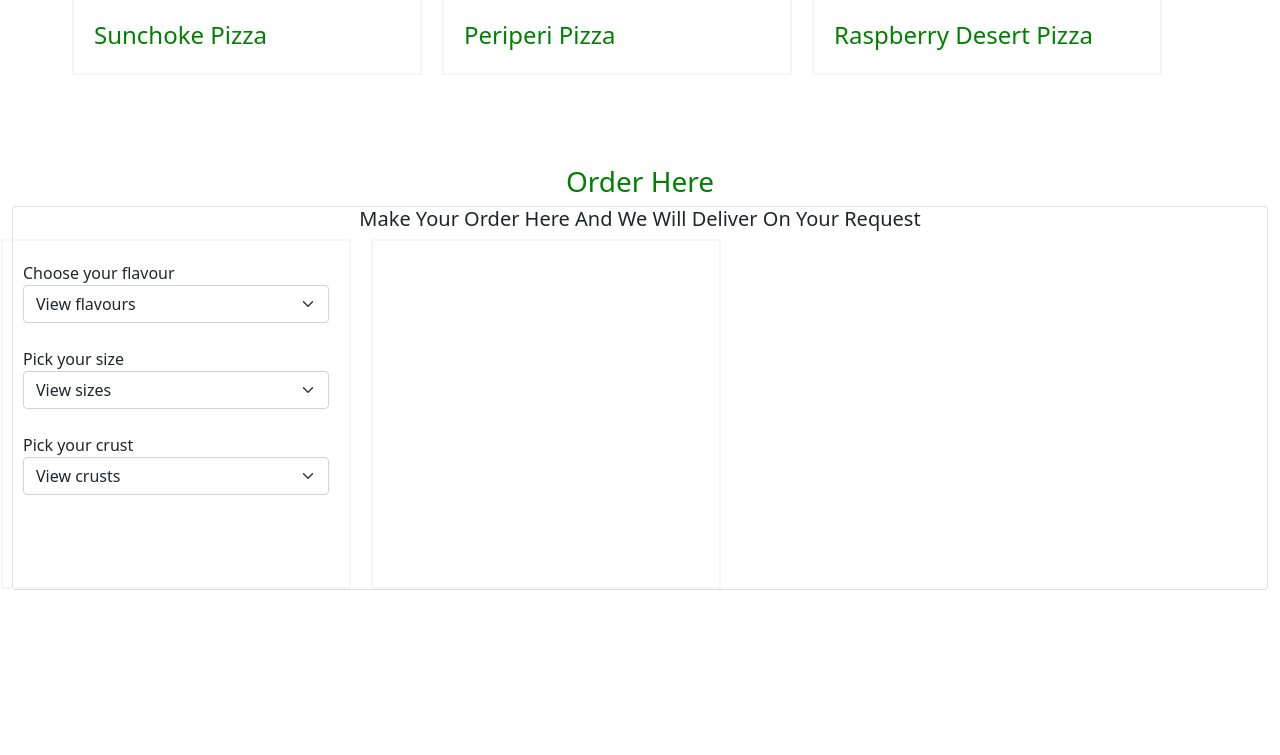
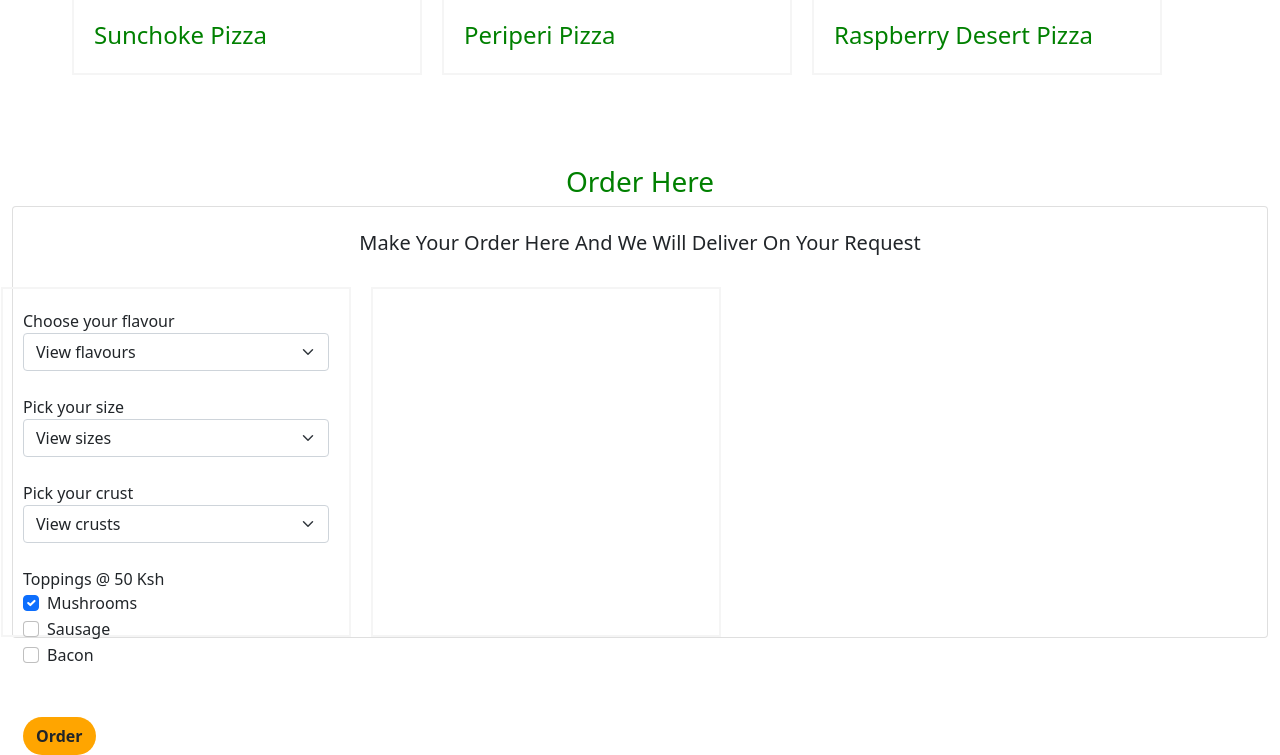
Before and after one commit to Michaelmapesa/Bugger-in, a plain HTML site: page index.html in a window 1280 px wide. Shown: the part 1969-2724 px from the top of the page. Before the commit the page ends 2559 px from the top, so only its background shows below. Drawn offline with nearby package versions, Linux system fonts and the light colour scheme.

Commit message:
add topping checkbox

```diff
--- a/index.html
+++ b/index.html
@@ -126,10 +126,13 @@
     <div class="container-fluid" id="section5">
       <p class="h3" id="p3">Order Here</p>
       <div class="card">
+        <br>
         <p class="h5" id="p4">Make Your Order Here And We Will Deliver On Your Request</p>
+        <br>
         <div class="row">
-          <div class="col-sm-6 variety">
+          <div class="col-sm-6 variety sect2">
             <form action="#">
+              <!--flavour-->
               <label for="select">Choose your flavour</label>
               <select class="form-select">
                 <option value="0">View flavours</option>
@@ -141,6 +144,7 @@
                 <option value="Buffalo Chicken Sticks">Buffalo Chicken Sticks</option>
               </select><br>
 
+              <!--size-->
               <label for="select">Pick your size</label> <br>
               <select class="form-select" id="size">
                 <option value="0">View sizes</option>
@@ -149,13 +153,32 @@
                 <option value="small">small @ 700ksh</option>
               </select> <br>
 
+              <!--crust-->
               <label for="crust">Pick your crust</label> <br>
               <select class="form-select" id="crust">
                 <option value="0">View crusts</option>
                 <option value="Crispy">Crispy @ 250ksh</option>
                 <option value="Stuffed">Stuffed @ 150ksh</option>
                 <option value="Gluten-free">Gluten @ 200ksh</option>
-              </select>
+              </select> <br>
+
+              <!--topping-->
+              <label for="Toppings">Toppings @ 50 Ksh</label><br>
+              <div class="form-check">
+                <input type="checkbox" class="form-check-input" id="Mushrooms" name="Mushrooms" value="Mushrooms" checked>
+                <label class="form-check-label" for="Mushrooms">Mushrooms</label>
+              </div>
+              <div class="form-check">
+                <input type="checkbox" class="form-check-input" id="Sausage" name="Sausage" value="Sausage">
+                <label class="form-check-label" for="Sausage">Sausage</label>
+              </div>
+              <div class="form-check">
+                <input type="checkbox" class="form-check-input" id="Bacon" name="Bacon" value="Bacon">
+                <label class="form-check-label" for="Bacon">Bacon</label>
+              </div> <br><br>
+              <button type="submit" id="btn" class="btn">Order</button>
+
+
 
             </form>
 
```
